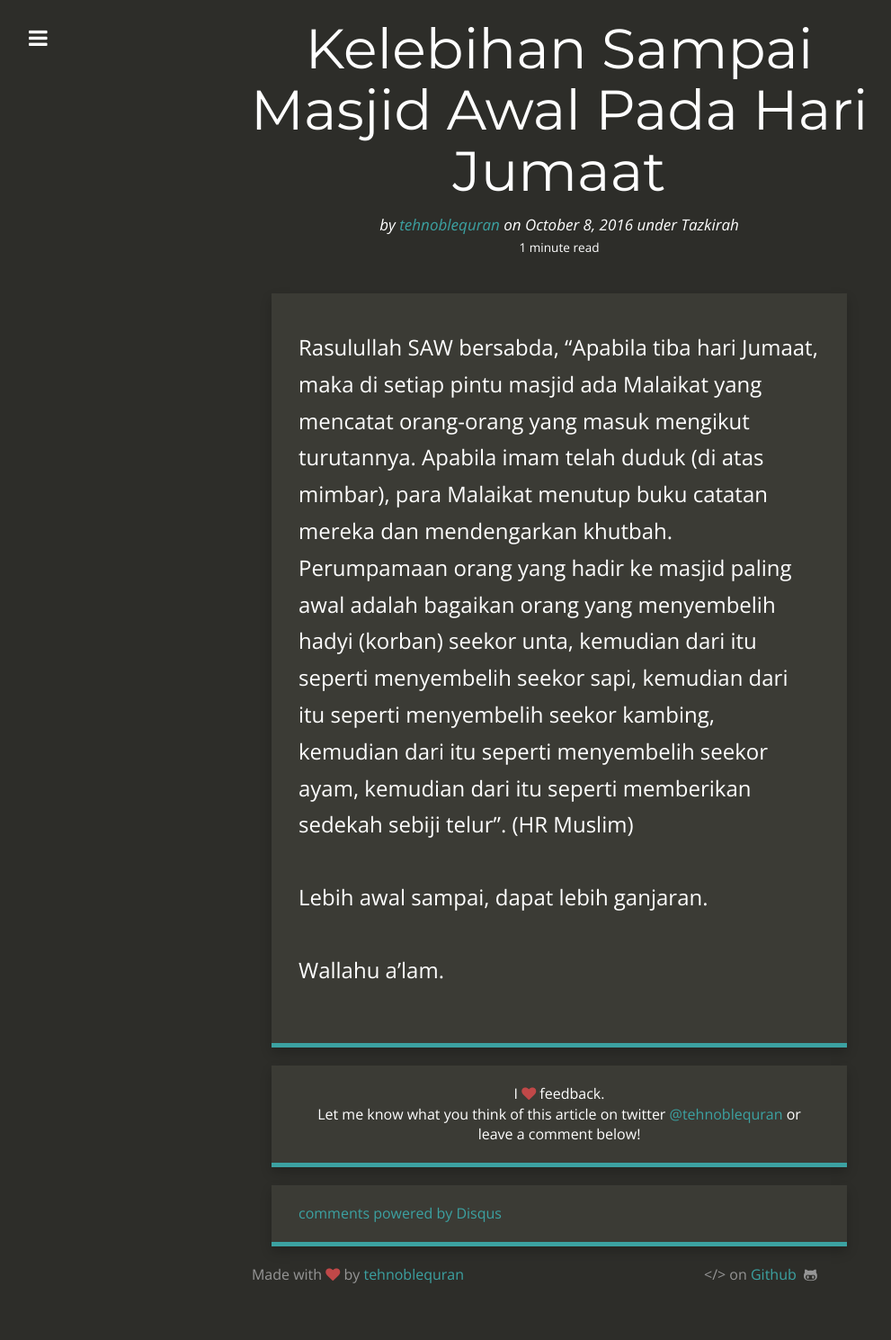
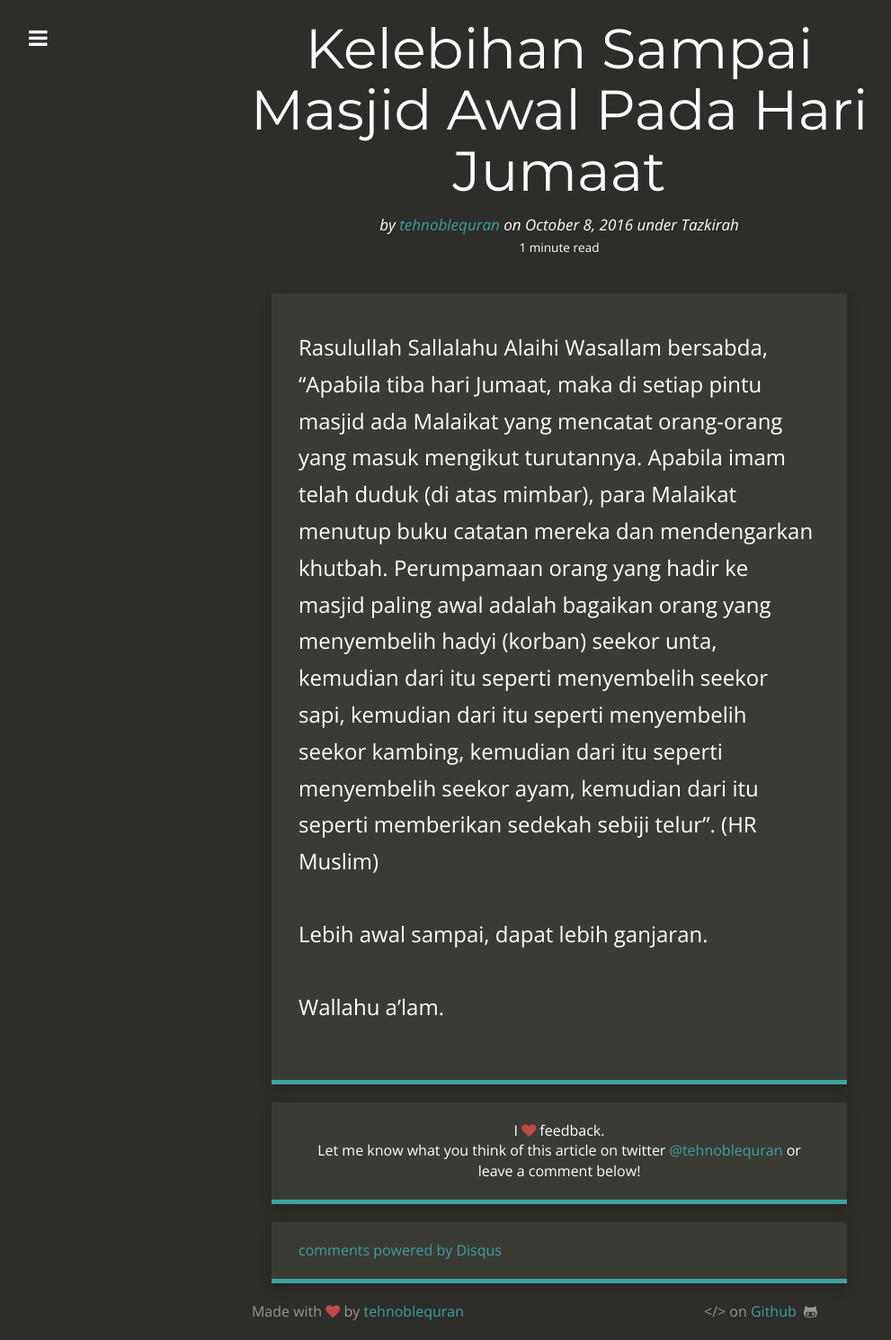
Before and after one commit to kedamaian/swsyafiq, a Jekyll site: the page built from _posts/2016-10-08-kelebihan-sampai-masjid-awal-pada-hari-jumaat.md, in a window 1280 px wide. Shown: the whole page at 90% size, without its empty margins (18-1009 px from the left). Built offline with Jekyll 4.4.1, drawn with Linux system fonts in a browser that asks for light colours; nearby versions of some CDN libraries; comment, search, counter and statistics services are not loaded; before the commit the page ends 1448 px from its top, so only the background shows below that.

Commit message:
Update 2016-10-08-kelebihan-sampai-masjid-awal-pada-hari-jumaat.md

```diff
--- a/_posts/2016-10-08-kelebihan-sampai-masjid-awal-pada-hari-jumaat.md
+++ b/_posts/2016-10-08-kelebihan-sampai-masjid-awal-pada-hari-jumaat.md
@@ -6,7 +6,7 @@ title: Kelebihan Sampai Masjid Awal Pada Hari Jumaat
 categories:
   - Tazkirah
 ---
-Rasulullah SAW bersabda, “Apabila tiba hari Jumaat, maka di setiap pintu masjid ada Malaikat yang mencatat orang-orang yang masuk mengikut turutannya. Apabila imam telah duduk (di atas mimbar), para Malaikat menutup buku catatan mereka dan mendengarkan khutbah. Perumpamaan orang yang hadir ke masjid paling awal adalah bagaikan orang yang menyembelih hadyi (korban) seekor unta, kemudian dari itu seperti menyembelih seekor sapi, kemudian dari itu seperti menyembelih seekor kambing, kemudian dari itu seperti menyembelih seekor ayam, kemudian dari itu seperti memberikan sedekah sebiji telur”. (HR Muslim)
+Rasulullah Sallalahu Alaihi Wasallam bersabda, “Apabila tiba hari Jumaat, maka di setiap pintu masjid ada Malaikat yang mencatat orang-orang yang masuk mengikut turutannya. Apabila imam telah duduk (di atas mimbar), para Malaikat menutup buku catatan mereka dan mendengarkan khutbah. Perumpamaan orang yang hadir ke masjid paling awal adalah bagaikan orang yang menyembelih hadyi (korban) seekor unta, kemudian dari itu seperti menyembelih seekor sapi, kemudian dari itu seperti menyembelih seekor kambing, kemudian dari itu seperti menyembelih seekor ayam, kemudian dari itu seperti memberikan sedekah sebiji telur”. (HR Muslim)
 
 Lebih awal sampai, dapat lebih ganjaran.
 
```
